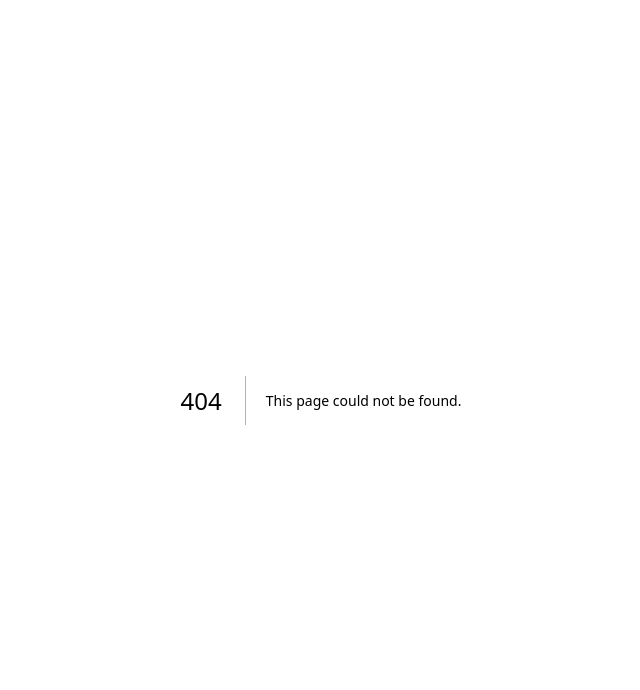
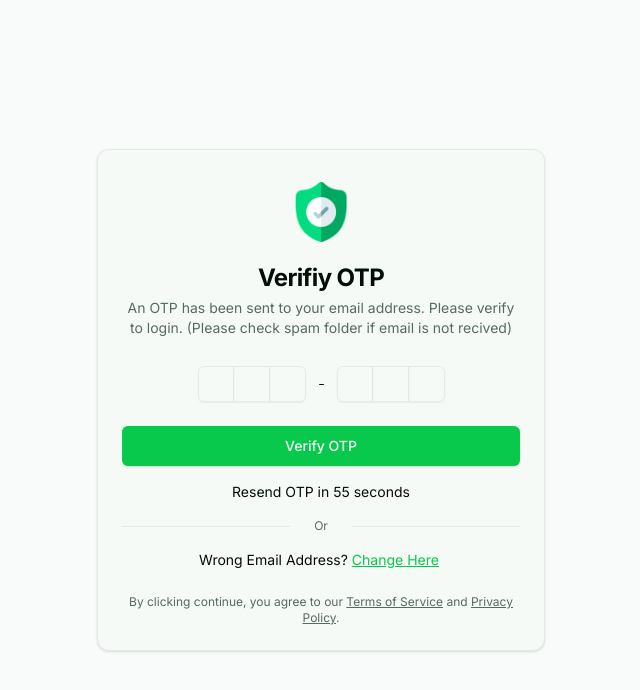
Before and after one commit to Decodam/nextsecure, a Next.js app: page /verify/otp in a window 1280 px wide. Before the commit this address had no page. Shown: the top 690 px of the page, without its empty margins (319-959 px from the left). Built offline with nearby package versions, Linux system fonts and the light colour scheme; sample sign-in values are in the browser's storage.

Commit message:
otp ui build

```diff
--- a/src/app/login/page.jsx
+++ b/src/app/(auth)/login/page.jsx
@@ -1,10 +1,10 @@
-import AuthForm from "@/auth/form";
+import LoginForm from "@/auth/forms/login.form";
 
 
 export default function Home({}) {
   return (
     <div className="min-h-svh flex justify-center items-center sm:px-4 py-14">
-      <AuthForm />
+      <LoginForm />
     </div>
   );
 }
--- /dev/null
+++ b/src/app/(auth)/verify/otp/page.jsx
@@ -0,0 +1,10 @@
+import VerifyOTPForm from "@/auth/forms/verification.form";
+
+
+export default function VerifiyOTP({}) {
+  return (
+    <div className="min-h-svh flex justify-center items-center sm:px-4 py-14">
+      <VerifyOTPForm />
+    </div>
+  );
+}
--- a/src/auth/form.jsx
+++ b/src/auth/forms/login.form.jsx
@@ -7,20 +7,23 @@ import { Card, CardContent, CardDescription, CardFooter, CardHeader, CardTitle }
 import { Label } from "@/components/ui/label"
 import Image from 'next/image'
 import Link from 'next/link'
-import { useSearchParams } from 'next/navigation'
+import { useRouter, useSearchParams } from 'next/navigation'
 import { OAuthProviders } from '@/auth/utils';
-import {LoginWithOAuthProvider} from './actions'
+import {LoginWithOAuthProvider} from '../actions'
 
 
 
-export default function AuthForm({borderless, className}) {
-  const [email, setEmail] = useState('')
+export default function LoginForm({borderless, className}) {
+
+  const [email, setEmail] = useState('');
   const [error, setError] = useState('');
   const [loading, setLoading] = useState(false);
 
-  const searchParams = useSearchParams()
-  const next = searchParams.get('next')
-  const oauth_error = searchParams.get('error')
+
+  const searchParams = useSearchParams();
+  const router = useRouter();
+  const next = searchParams.get('next');
+  const oauth_error = searchParams.get('error');
 
 
   useEffect(() => {
@@ -30,11 +33,10 @@ export default function AuthForm({borderless, className}) {
   }, [oauth_error])
 
 
-
   function resetForm() {
     setEmail('');
     setError('');
-    setLoading(false)
+    setLoading(false);
   }
 
 
@@ -43,18 +45,18 @@ export default function AuthForm({borderless, className}) {
     setLoading(true);
 
 
+    localStorage.setItem('otpToken', 'dummyToken');
     alert("email");
 
+    router.push("/verify/otp")
 
-    setTimeout(() => {
-      resetForm()
-    }, 1000);
+    resetForm();
   }
 
 
 
   const handleOauthLogin = async(provider) => {
-    const error = await LoginWithOAuthProvider(provider);
+    const error = await LoginWithOAuthProvider(provider, next);
 
     if(error){
       setError(error.message);
@@ -69,11 +71,14 @@ export default function AuthForm({borderless, className}) {
           <Link href={"/"} className='mx-auto mb-4 mt-2'>
             <Image height={60} width={60} src="/icon.png" alt="alt" />
           </Link>
-          <CardTitle className="text-2xl font-bold text-center">Login to NextSecure</CardTitle>
+          <CardTitle className="text-2xl font-bold text-center">
+            Login to NextSecure
+          </CardTitle>
           <CardDescription className="text-center">
             Choose your preferred login method
           </CardDescription>
         </CardHeader>
+
         <CardContent className="space-y-4">
           {(OAuthProviders && OAuthProviders.length > 0) && (
             <>
@@ -114,6 +119,7 @@ export default function AuthForm({borderless, className}) {
           </form>
 
         </CardContent>
+
         <CardFooter>
           <p className="text-xs text-center text-muted-foreground w-full">
             By clicking continue, you agree to our{" "}
--- /dev/null
+++ b/src/auth/forms/verification.form.jsx
@@ -0,0 +1,181 @@
+'use client'
+
+import { useEffect, useState } from 'react'
+import { Button } from "@/components/ui/button"
+import { Card, CardContent, CardDescription, CardFooter, CardHeader, CardTitle } from "@/components/ui/card"
+import Image from 'next/image'
+import Link from 'next/link'
+import { useRouter, useSearchParams } from 'next/navigation'
+import {
+  InputOTP,
+  InputOTPGroup,
+  InputOTPSeparator,
+  InputOTPSlot,
+} from "@/components/ui/input-otp"
+
+
+
+export default function VerifyOTPForm({borderless, className}) {
+  const storedToken = localStorage.getItem('otpToken');
+  const resetTime = 60
+
+  const [error, setError] = useState('');
+  const [timeLeft, setTimeLeft] = useState(resetTime); // 1 minute countdown
+  const [loading, setLoading] = useState(false);
+
+
+  const searchParams = useSearchParams();
+  const router = useRouter();
+  const next = searchParams.get('next');
+
+
+  useEffect(() => {
+    if(!storedToken){
+      router.push("/login")
+    }
+  }, [router, storedToken])
+
+
+  useEffect(() => {
+    if (timeLeft === 0) return;
+
+    const timerId = setTimeout(() => setTimeLeft(timeLeft - 1), 1000);
+    return () => clearTimeout(timerId);
+  }, [timeLeft]);
+
+
+
+  function resetForm() {
+    setError('');
+    localStorage.removeItem('otpToken');
+    setLoading(false);
+  }
+
+
+  const handleResendOTP = async(e) => {
+    e.preventDefault()
+    setLoading(true);
+
+
+    localStorage.setItem('otpToken', 'dummyToken2');
+    alert("OTP Resent");
+    setTimeLeft(resetTime)
+
+
+    setLoading(false);
+
+  }
+
+
+
+
+
+  const handleOTPVerification = async (e) => {
+    e.preventDefault();
+
+    setLoading(true);
+
+    const formData = new FormData(e.target);
+    const otp = formData.get('otp');
+    const storedToken = localStorage.getItem('otpToken');
+
+    if (storedToken && otp) {
+      console.log('OTP:', otp);
+      router.push('/')
+    }
+
+    setTimeout(() => {
+      resetForm();
+    }, 1000);
+  };
+
+
+
+
+  return (
+    <Card className={`w-full max-w-md ${borderless && "border-none shadow-none bg-background" }  max-md:border-none  max-md:shadow-none  max-md:bg-background mx-auto ${className && className}`}>
+        <CardHeader className="space-y-1">
+          <Link href={"/"} className='mx-auto mb-4 mt-2'>
+            <Image height={60} width={60} src="/icon.png" alt="alt" />
+          </Link>
+          <CardTitle className="text-2xl font-bold text-center">
+            Verifiy OTP
+          </CardTitle>
+          <CardDescription className="text-center">
+            An OTP has been sent to your email address. Please verify to login. (Please check spam folder if email is not recived)
+          </CardDescription>
+        </CardHeader>
+
+
+        <CardContent className="space-y-4">
+          <form className='space-y-2' onSubmit={handleOTPVerification}>
+            {error && <p className='text-xs text-destructive dark:text-red-500 text-center'>{error}</p>}
+            <div className="space-y-1 flex justify-center items-center">
+              <InputOTP name="otp" maxLength={6}>
+                <InputOTPGroup>
+                  <InputOTPSlot index={0} />
+                  <InputOTPSlot index={1} />
+                  <InputOTPSlot index={2} />
+                </InputOTPGroup>
+                <InputOTPSeparator />
+                <InputOTPGroup>
+                  <InputOTPSlot index={3} />
+                  <InputOTPSlot index={4} />
+                  <InputOTPSlot index={5} />
+                </InputOTPGroup>
+              </InputOTP>
+            </div>
+            <div>
+              <Button disabled={loading} type="submit" size="lg" className="w-full mt-4">
+                {loading ? "Processing..." : "Verify OTP"}
+              </Button>
+            </div>
+          </form>
+
+          <div className="text-center text-sm">
+            {timeLeft > 0 ? (
+              <p>Resend OTP in {timeLeft} seconds</p>
+            ) : (
+              <p>
+                Didn&apos;t recive OTP?
+                <button onClick={handleResendOTP} className="mx-1 underline text-primary">
+                  Resend OTP
+                </button>
+              </p>
+            )}
+          </div>
+          <span className="flex items-center">
+            <span className="h-px flex-1 bg-border"></span>
+            <span className="shrink-0 text-muted-foreground text-xs px-6">Or</span>
+            <span className="h-px flex-1 bg-border"></span>
+          </span>
+          <div className="text-center text-sm">
+            <p>
+              Wrong Email Address?
+              <button onClick={() => {
+                resetForm();
+                router.push("/login")
+              }} className="mx-1 underline text-primary">
+                Change Here
+              </button>
+            </p>
+          </div>
+
+        </CardContent>
+
+        <CardFooter>
+          <p className="text-xs text-center text-muted-foreground w-full">
+            By clicking continue, you agree to our{" "}
+            <Link href="#" className="underline hover:text-primary">
+              Terms of Service
+            </Link>{" "}
+            and{" "}
+            <Link href="#" className="underline hover:text-primary">
+              Privacy Policy
+            </Link>
+            .
+          </p>
+        </CardFooter>
+    </Card>
+  )
+}
```
